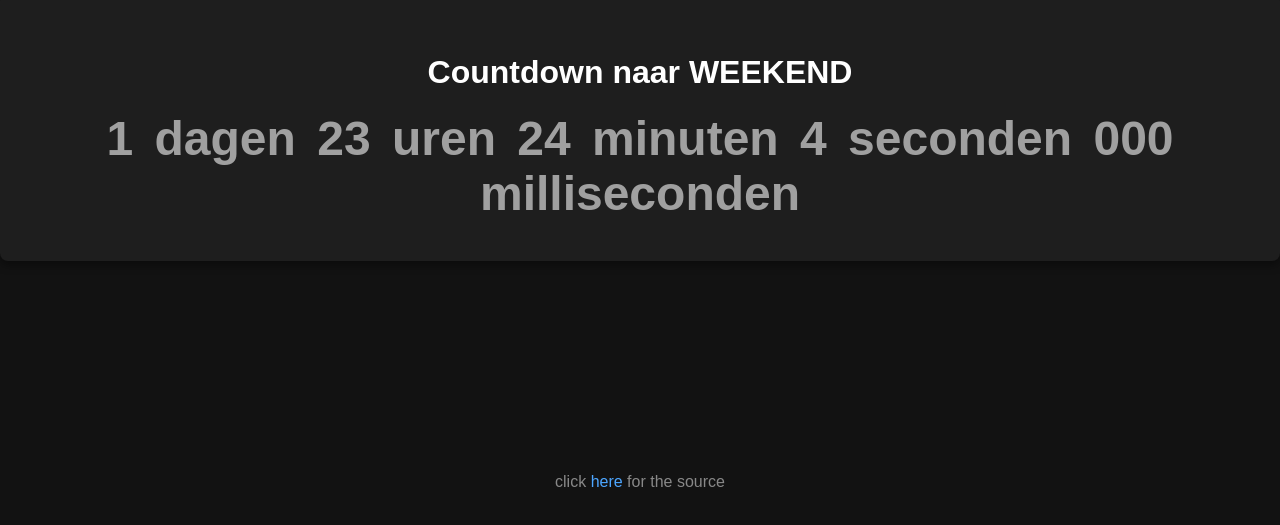
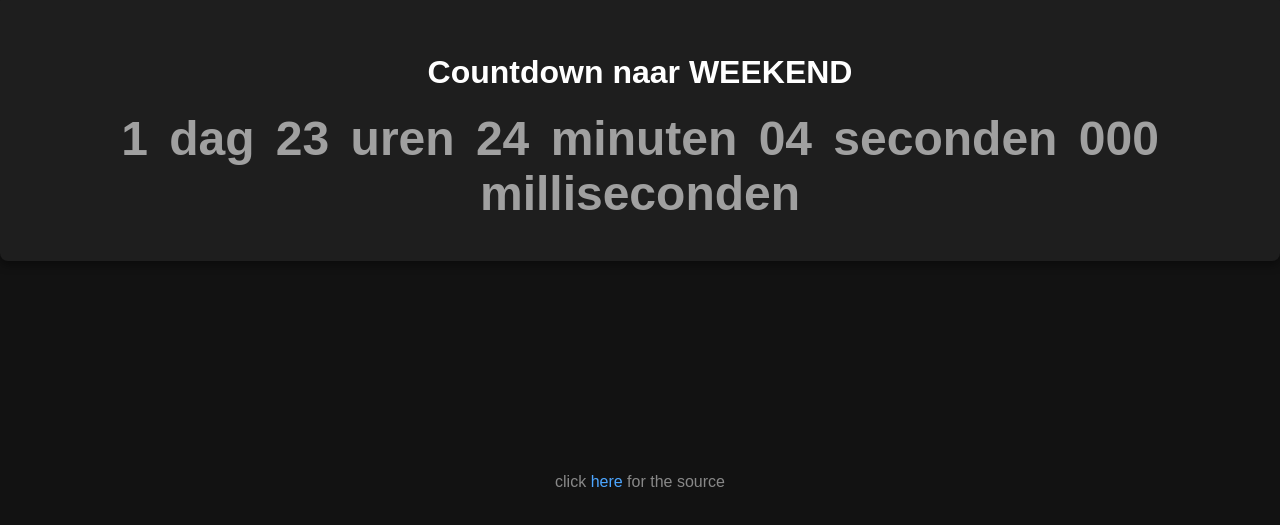
Before and after one commit to BjarneVerschorre/bijna-weekend.nl, a plain HTML site: page index.html in a window 1280 px wide. Shown: the part 273-798 px from the top of the page. Drawn offline with Linux system fonts and the light colour scheme.

Commit message:
INSANE UPGRADE

```diff
--- a/index.html
+++ b/index.html
@@ -1,7 +1,12 @@
 <!DOCTYPE html>
 <html lang="en">
+
 <head>
   <meta charset="UTF-8">
+  <meta name="description" content="Daily countdown to the weekend!">
+  <meta name="keywords" content="weekend, countdown, time, days, hours, minutes, seconds, milliseconds">
+  <meta name="author" content="Bjarne Verschorre">
+  <meta name="theme-color" content="#121212">
   <meta name="viewport" content="width=device-width, initial-scale=1.0">
   <meta name="darkreader-lock">
   <title>Countdown to WEEKEND</title>
@@ -65,15 +70,16 @@
     }
   </style>
 </head>
+
 <body>
   <div class="countdown">
     <h1>Countdown naar WEEKEND</h1>
     <div class="time" id="countdown">
-      <span id="days"></span> dagen
-      <span id="hours"></span> uren
-      <span id="minutes"></span> minuten
-      <span id="seconds"></span> seconden
-      <span id="milliseconds"></span> milliseconden
+      <span id="days"></span> <span class="unit" id="days-unit">dagen</span>
+      <span id="hours"></span> <span class="unit" id="hours-unit">uren</span>
+      <span id="minutes"></span> <span class="unit" id="minutes-unit">minuten</span>
+      <span id="seconds"></span> <span class="unit">seconden</span>
+      <span id="milliseconds"></span> <span class="unit">milliseconden</span>
     </div>
   </div>
 
@@ -99,23 +105,26 @@
 
       // Time calculations
       const days = Math.floor(timeDiff / (1000 * 60 * 60 * 24));
-      const hours = Math.floor((timeDiff % (1000 * 60 * 60 * 24)) / (1000 * 60 * 60));
-      const minutes = Math.floor((timeDiff % (1000 * 60 * 60)) / (1000 * 60));
-      const seconds = Math.floor((timeDiff % (1000 * 60)) / 1000);
-      const milliseconds = (timeDiff % 1000).toString().padStart(3, '0'); // Ensure 3-digit format
+      const hours = Math.floor((timeDiff % (1000 * 60 * 60 * 24)) / (1000 * 60 * 60)).toString().padStart(2, '0');
+      const minutes = Math.floor((timeDiff % (1000 * 60 * 60)) / (1000 * 60)).toString().padStart(2, '0');
+      const seconds = Math.floor((timeDiff % (1000 * 60)) / 1000).toString().padStart(2, '0');
+      const milliseconds = (timeDiff % 1000).toString().padStart(3, '0');
 
-      // Update the DOM elements
-      document.getElementById('days').textContent = days;
-      document.getElementById('hours').textContent = hours;
-      document.getElementById('minutes').textContent = minutes;
-      document.getElementById('seconds').textContent = seconds;
-      document.getElementById('milliseconds').textContent = milliseconds;
+      // Update the labels
+      document.querySelector('.time').innerHTML = `
+        ${days > 0 ? `<span id="days">${days}</span> ${days === 1 ? 'dag' : 'dagen'}` : ''}
+        ${hours > 0 ? `<span id="hours">${hours}</span> ${hours === 1 ? 'uur' : 'uren'}` : ''}
+        ${minutes > 0 ? `<span id="minutes">${minutes}</span> ${minutes === 1 ? 'minuut' : 'minuten'}` : ''}
+        <span id="seconds">${seconds}</span> ${seconds === 1 ? 'seconde' : 'seconden'}
+        <span id="milliseconds">${milliseconds}</span> ${milliseconds === 1 ? 'milliseconde' : 'milliseconden'}
+      `;
     }
 
     // Update every 1ms for smooth milliseconds
     setInterval(updateCountdown, 1);
     updateCountdown(); // Initialize immediately
   </script>
-<!-- Hey -->
+  <!-- Hey -->
 </body>
+
 </html>
```
